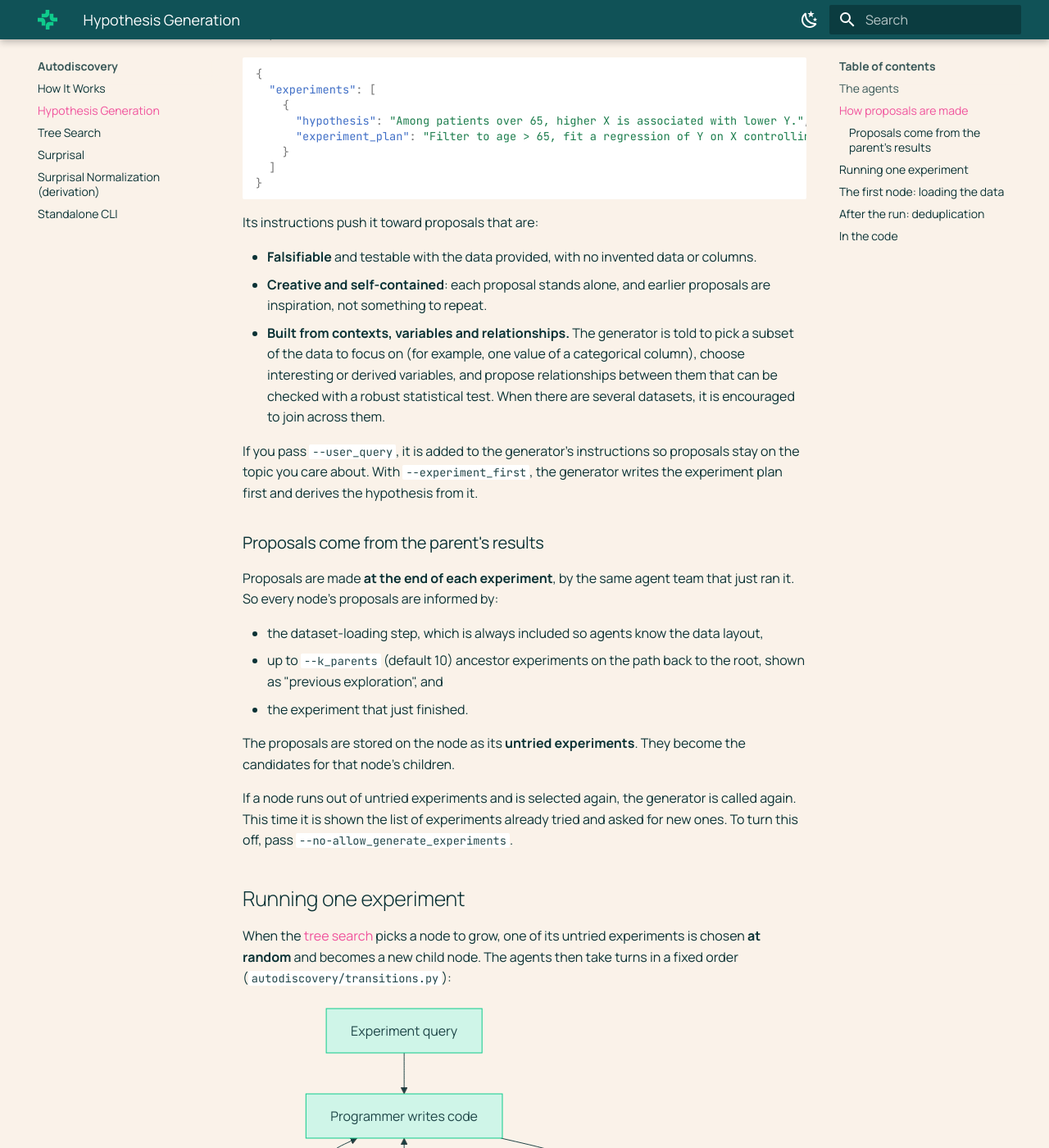
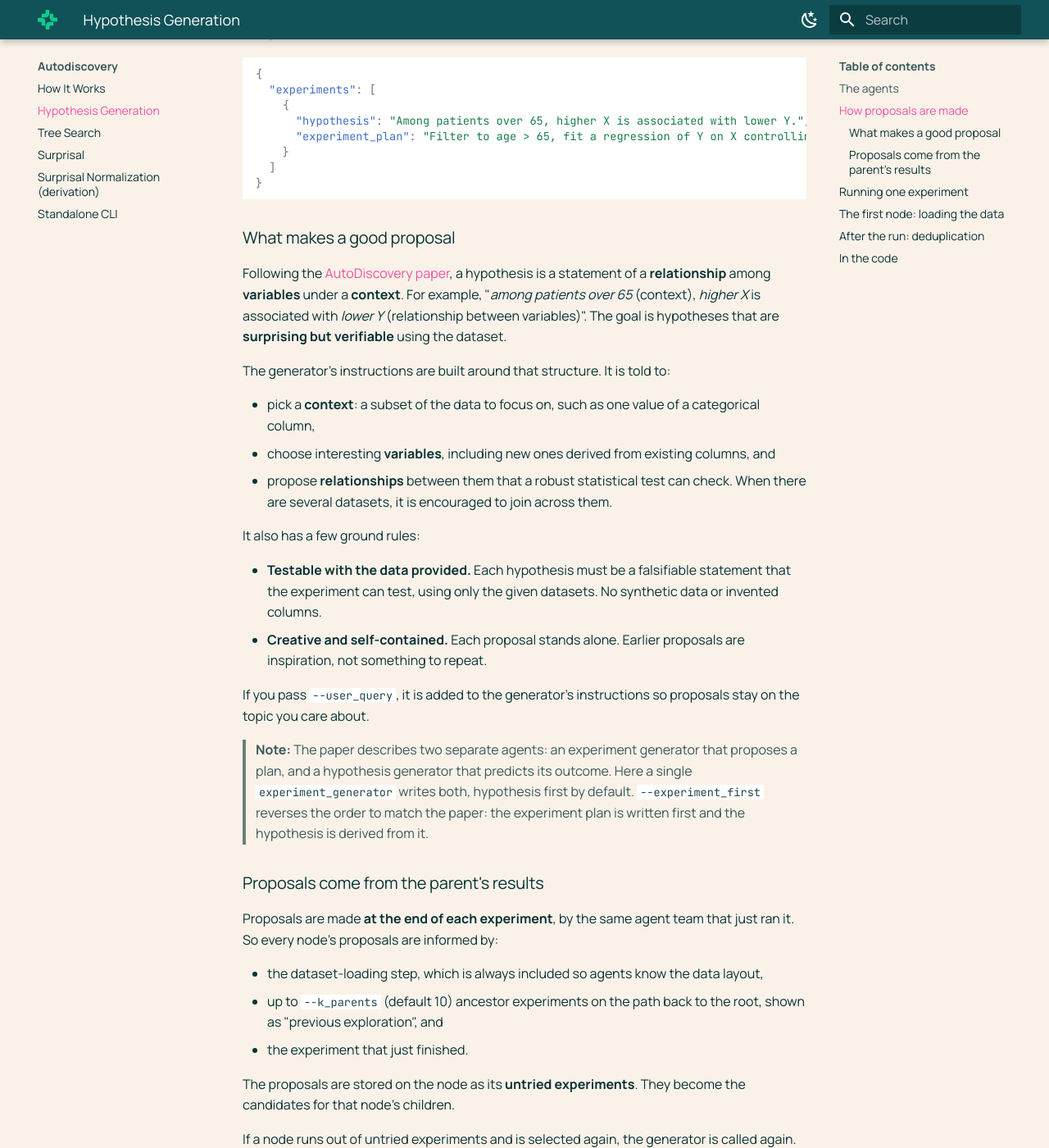
Before and after one commit to allenai/asta-autodiscovery, an MkDocs documentation site: the page built from docs/autodiscovery/hypothesis_generation.md, in a window 1280 px wide and 1400 px high, scrolled down 968 px. Shown: the whole window at 82% size. Built offline with MkDocs 1.6.1 and Material for MkDocs 9.7.7, drawn with Linux system fonts in a browser that asks for light colours.

Commit message:
docs: align hypothesis generation page with the AutoDiscovery paper
Frame proposals around the paper's definition of a hypothesis (a
relationship among variables under a context, surprising but
verifiable), note how the single generator here relates to the paper's
separate experiment and hypothesis generators, and cite the paper on
the overview page.

Co-Authored-By: Claude Opus 5.5 <noreply@anthropic.com>

````diff
--- a/docs/autodiscovery/hypothesis_generation.md
+++ b/docs/autodiscovery/hypothesis_generation.md
@@ -38,21 +38,39 @@ proposals at a time, returned as structured JSON:
 }
 ```
 
-Its instructions push it toward proposals that are:
+### What makes a good proposal
 
-- **Falsifiable** and testable with the data provided, with no invented data
-  or columns.
-- **Creative and self-contained**: each proposal stands alone, and earlier
+Following the [AutoDiscovery paper](overview.md#background), a hypothesis is a
+statement of a **relationship** among **variables** under a **context**. For
+example, "*among patients over 65* (context), *higher X* is associated with
+*lower Y* (relationship between variables)". The goal is hypotheses that are
+**surprising but verifiable** using the dataset.
+
+The generator's instructions are built around that structure. It is told to:
+
+- pick a **context**: a subset of the data to focus on, such as one value of a
+  categorical column,
+- choose interesting **variables**, including new ones derived from existing
+  columns, and
+- propose **relationships** between them that a robust statistical test can
+  check. When there are several datasets, it is encouraged to join across them.
+
+It also has a few ground rules:
+
+- **Testable with the data provided.** Each hypothesis must be a falsifiable
+  statement that the experiment can test, using only the given datasets. No
+  synthetic data or invented columns.
+- **Creative and self-contained.** Each proposal stands alone. Earlier
   proposals are inspiration, not something to repeat.
-- **Built from contexts, variables and relationships.** The generator is told
-  to pick a subset of the data to focus on (for example, one value of a
-  categorical column), choose interesting or derived variables, and propose
-  relationships between them that can be checked with a robust statistical
-  test. When there are several datasets, it is encouraged to join across them.
 
 If you pass `--user_query`, it is added to the generator's instructions so
-proposals stay on the topic you care about. With `--experiment_first`, the
-generator writes the experiment plan first and derives the hypothesis from it.
+proposals stay on the topic you care about.
+
+> **Note:** The paper describes two separate agents: an experiment generator
+> that proposes a plan, and a hypothesis generator that predicts its outcome.
+> Here a single `experiment_generator` writes both, hypothesis first by
+> default. `--experiment_first` reverses the order to match the paper: the
+> experiment plan is written first and the hypothesis is derived from it.
 
 ### Proposals come from the parent's results
 
````
Also changed, not shown: docs/autodiscovery/overview.md (+8 -0 lines).
